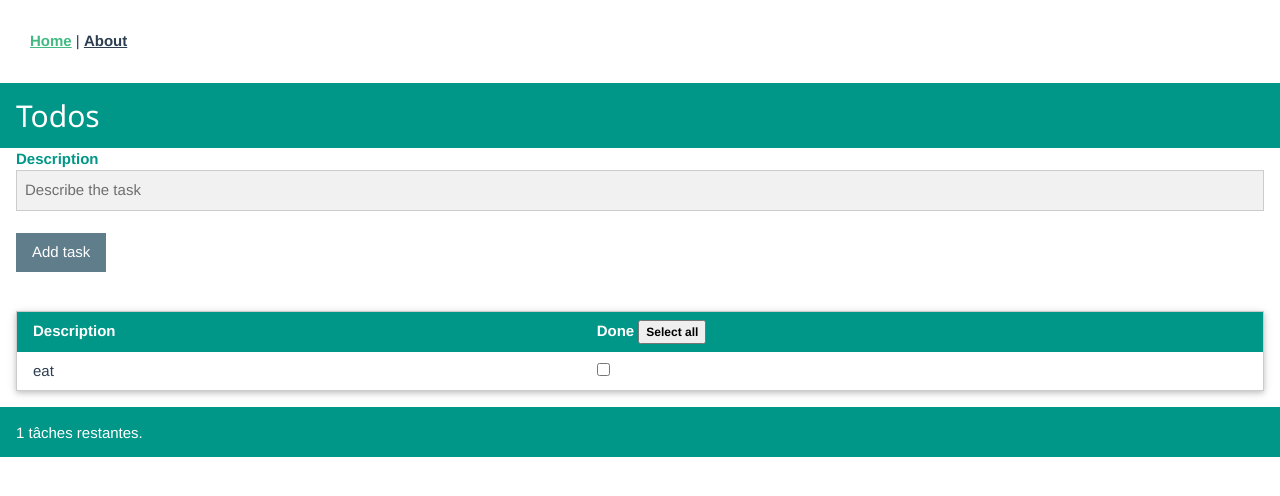
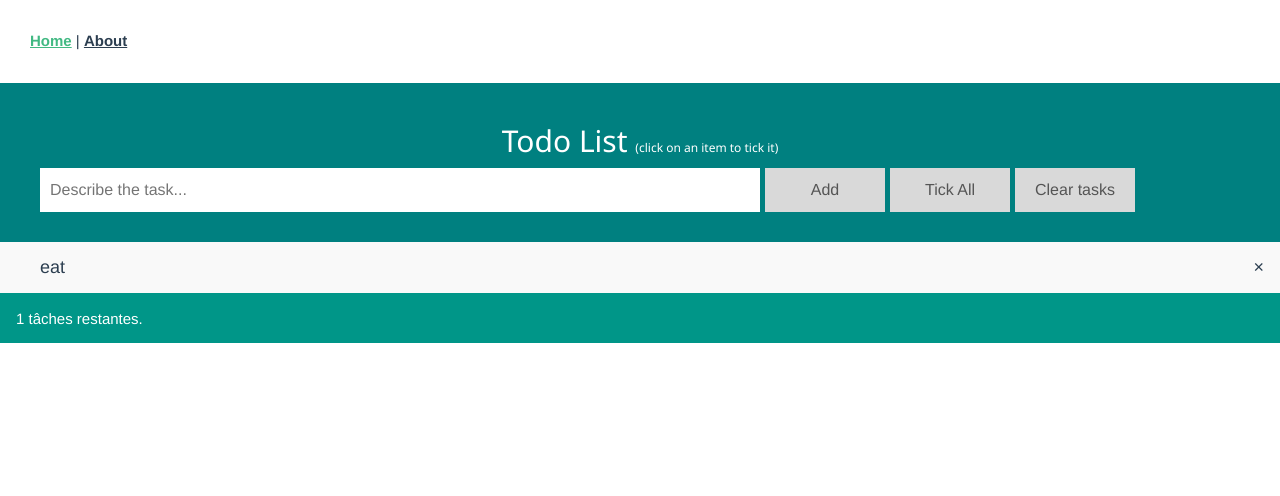
Before and after one commit to NilsRichard/Master2_VueJs, a Vue app: page / in a window 1280 px wide. Shown: the top 496 px of the page. Built offline with nearby package versions, Linux system fonts and the light colour scheme.

Commit message:
Made most of the functionalities

```diff
--- a/src/components/Todos.vue
+++ b/src/components/Todos.vue
@@ -1,58 +1,34 @@
 <template>
   <div style="height: 100%">
-    <div class="w3-container w3-teal">
-      <h2>Todos</h2>
+    <div id="myDIV" class="header">
+      <h2 style="margin: 5px">
+        Todo List <span class="w3-small">(click on an item to tick it)</span>
+      </h2>
+      <input
+        type="text"
+        v-model="newTodoDesc"
+        placeholder="Describe the task..."
+      />
+      <span v-on:click="addTodo()" class="btn">Add</span>
+      <span v-on:click="selectAll()" class="btn">Tick All</span>
+      <span v-on:click="removeDoneTasks()" class="btn">Clear tasks</span>
     </div>
 
-    <div class="w3-container">
-      <label class="w3-text-teal"><b>Description</b></label>
-      <input
-        class="w3-input w3-border w3-light-grey"
-        placeholder="Describe the task"
-        v-model="newTodoDesc"
-        type="text"
-      />
-      <br />
-      <button v-on:click="addTodo()" class="w3-btn w3-blue-grey">
-        Add task
-      </button>
-    </div>
-    <br />
+    <ul id="myUL">
+      <li
+        v-for="todo in todos"
+        :key="todo.id"
+        v-on:click="toggleDone(todo.id)"
+        v-bind:class="{ checked: todo.done }"
+      >
+        {{ todo.description }}
+        <span class="close" v-on:click="removeTodo(todo.id)">&times;</span>
+        <!-- <span class="edit" v-on:click="edit(todo.id)">Edit</span> -->
+      </li>
+    </ul>
 
-    <div class="w3-margin">
-      <table class="w3-table w3-border w3-card">
-        <tr class="w3-teal">
-          <th>Description</th>
-          <th>
-            Done
-            <button v-on:click="selectAll()" class="w3-small">
-              Select all
-            </button>
-          </th>
-        </tr>
-        <tr
-          v-bind:class="{ 'w3-opacity': todo.done }"
-          v-for="todo in todos"
-          :key="todo.id"
-        >
-          <td>
-            <del v-if="todo.done">
-              {{ todo.description }}
-            </del>
-            <div v-else>{{ todo.description }}</div>
-          </td>
-
-          <td>
-            <input v-model="todo.done" type="checkbox" />
-          </td>
-        </tr>
-      </table>
-    </div>
-
-    <footer class="w3-teal w3-container">
-      <p>
-        {{ nbTaskLeft() }} tâches restantes.
-      </p>
+    <footer v-if="todos.length > 0" class="w3-teal w3-container">
+      <p>{{ nbTaskLeft() }} tâches restantes.</p>
     </footer>
   </div>
 </template>
@@ -80,6 +56,24 @@ export default class Todos extends Vue {
 
   private newTodoDesc = "";
 
+  toggleDone(id: number) {
+    this.todos.forEach((element) => {
+      if (element.id === id) element.done = !element.done;
+    });
+  }
+
+  removeTodo(id: number) {
+    this.todos = this.todos.filter(function (value: Todo) {
+      return value.id !== id;
+    });
+  }
+
+  removeDoneTasks() {
+    this.todos = this.todos.filter(function (value: Todo) {
+      return !value.done;
+    });
+  }
+
   nbTaskLeft() {
     let nb = 0;
     this.todos.forEach((e: Todo) => {
@@ -91,6 +85,7 @@ export default class Todos extends Vue {
   addTodo() {
     const value = this.newTodoDesc.toString();
     this.todos.push(new Todo(value));
+    this.newTodoDesc = "";
   }
 
   selectAll() {
@@ -109,4 +104,139 @@ footer {
   width: 100%;
   height: 50px;
 }
+
+body {
+  margin: 0;
+  min-width: 250px;
+}
+
+/* Include the padding and border in an element's total width and height */
+* {
+  box-sizing: border-box;
+}
+
+/* Remove margins and padding from the list */
+ul {
+  margin: 0;
+  padding: 0;
+}
+
+/* Style the list items */
+ul li {
+  cursor: pointer;
+  position: relative;
+  padding: 12px 8px 12px 40px;
+  list-style-type: none;
+  background: #eee;
+  font-size: 18px;
+  transition: 0.2s;
+
+  /* make the list items unselectable */
+  -webkit-user-select: none;
+  -moz-user-select: none;
+  -ms-user-select: none;
+  user-select: none;
+}
+
+/* Set all odd list items to a different color (zebra-stripes) */
+ul li:nth-child(odd) {
+  background: #f9f9f9;
+}
+
+/* Darker background-color on hover */
+ul li:hover {
+  background: #ddd;
+}
+
+/* When clicked on, add a background color and strike out text */
+ul li.checked {
+  background: #888;
+  color: #fff;
+  text-decoration: line-through;
+}
+
+/* Add a "checked" mark when clicked on */
+ul li.checked::before {
+  content: "";
+  position: absolute;
+  border-color: #fff;
+  border-style: solid;
+  border-width: 0 2px 2px 0;
+  top: 10px;
+  left: 16px;
+  transform: rotate(45deg);
+  height: 15px;
+  width: 7px;
+}
+
+/* Style the close button */
+.close {
+  position: absolute;
+  right: 0;
+  top: 0;
+  padding: 12px 16px 12px 16px;
+}
+
+.close:hover {
+  background-color: red;
+  color: white;
+}
+
+/* Style the edit button */
+.edit {
+  position: absolute;
+  right: 40px;
+  top: 0;
+  padding: 12px 16px 12px 16px;
+}
+
+.edit:hover {
+  background-color: gray;
+  color: white;
+}
+
+/* Style the header */
+.header {
+  background-color: teal;
+  padding: 30px 40px;
+  color: white;
+  text-align: center;
+}
+
+/* Clear floats after the header */
+.header:after {
+  content: "";
+  display: table;
+  clear: both;
+}
+
+/* Style the input */
+input {
+  margin: 0;
+  border: none;
+  border-radius: 0;
+  width: 60%;
+  padding: 10px;
+  float: left;
+  font-size: 16px;
+}
+
+/* Style the "Add" button */
+.btn {
+  padding: 10px;
+  margin-left: 5px;
+  width: 10%;
+  background: #d9d9d9;
+  color: #555;
+  float: left;
+  text-align: center;
+  font-size: 16px;
+  cursor: pointer;
+  transition: 0.3s;
+  border-radius: 0;
+}
+
+.btn:hover {
+  background-color: #bbb;
+}
 </style>
--- a/src/directives/background.directive.ts
+++ b/src/directives/background.directive.ts
@@ -1,11 +1,9 @@
 import Vue from 'vue';
 
 const defaultBackgroundColor = 'lightBlue'
-const defaultText = 'blue'
-const newvalue = ''
 
 export const Background = {
-  bind(el: any, binding: any, vnode: any) {
+  bind(el: HTMLElement, binding: any) {
     // el might not be present for server-side rendering.
     if (el ) {
       // Set the element's background color.
```
Also changed, not shown: 1 other file (tests, documents, lock files or other folders).
